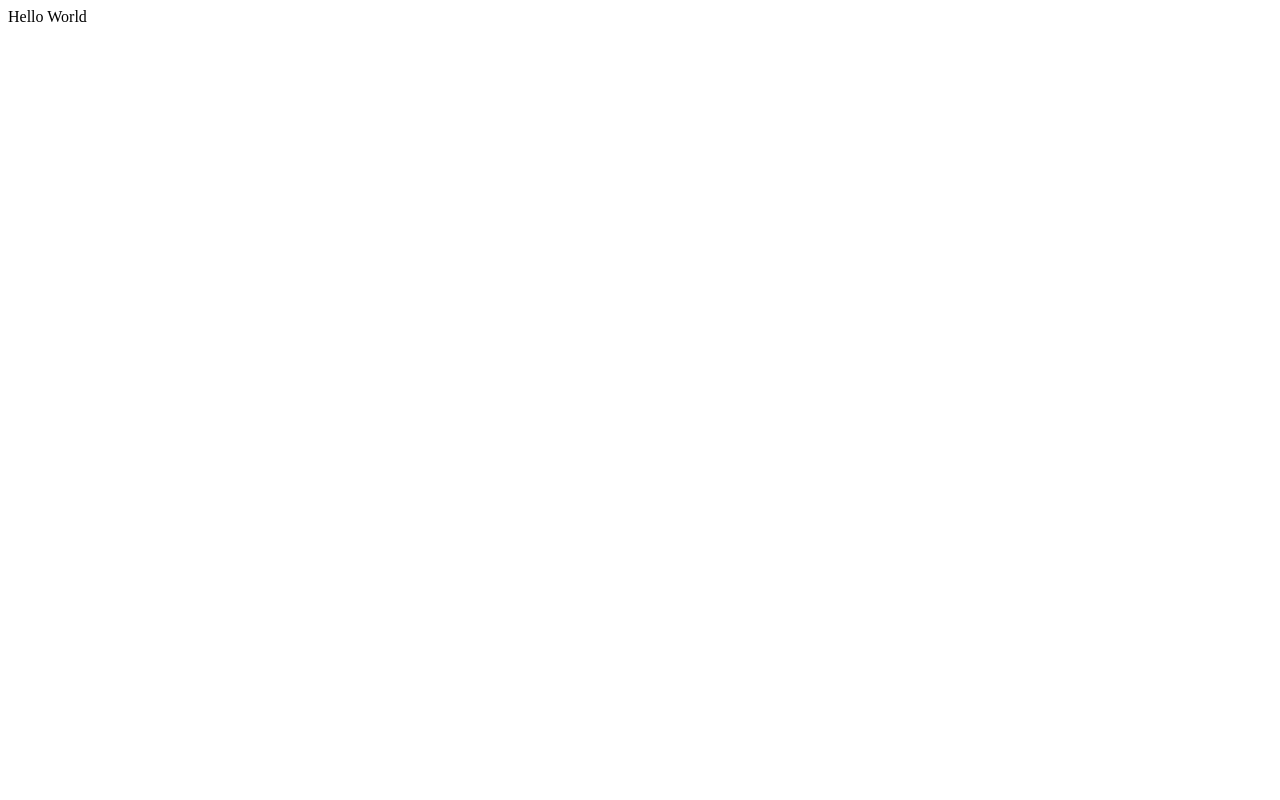
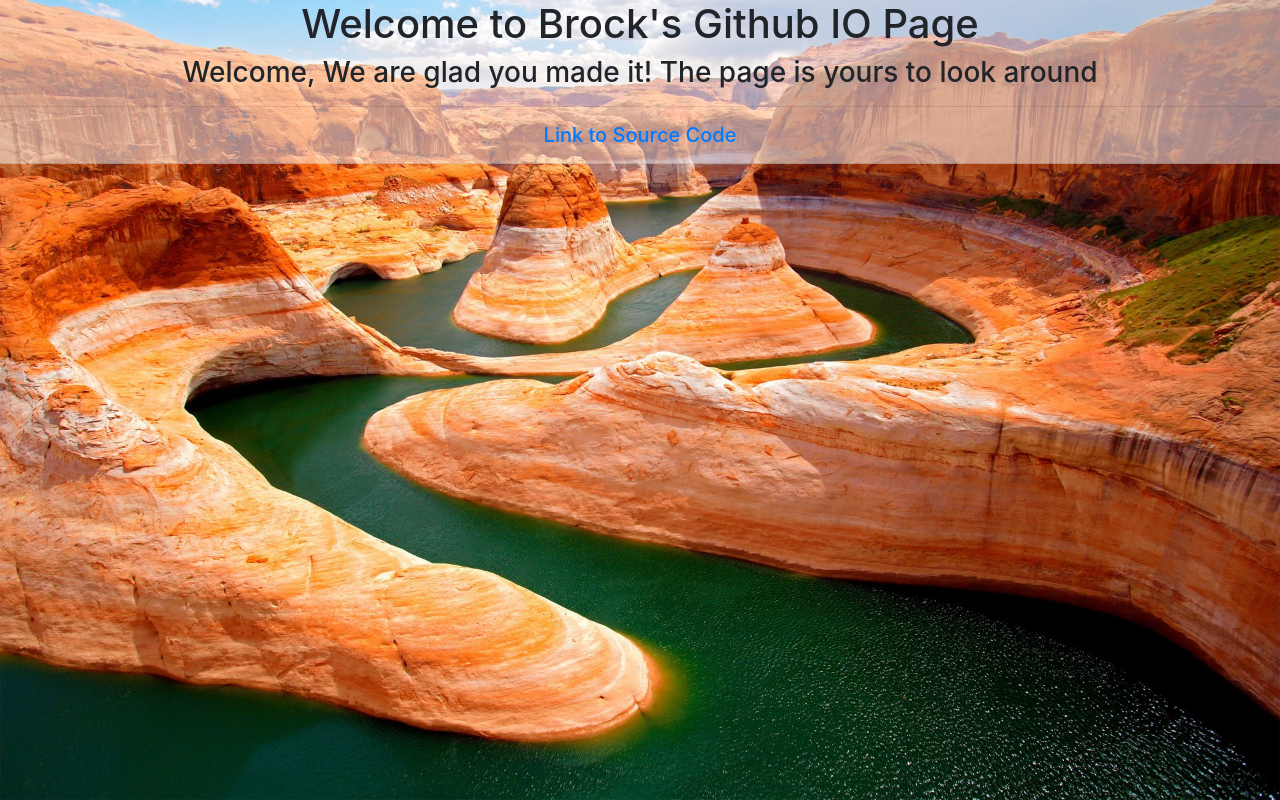
Before and after one commit to Brock-Gibson/brockerboy.github.io, a plain HTML site: page index.html in a window 1280 px wide. Drawn offline with nearby package versions, Linux system fonts and the light colour scheme.

Commit message:
cleaned up index page

```diff
--- a/index.html
+++ b/index.html
@@ -1 +1,38 @@
-Hello World
+<!DOCTYPE <!DOCTYPE html>
+<html>
+<head>
+    <meta charset="utf-8" />
+    <meta http-equiv="X-UA-Compatible" content="IE=edge">
+    <title>Page Title</title>
+    <meta name="viewport" content="width=device-width, initial-scale=1">
+    <link rel="stylesheet" type="text/css" media="screen" href="main.css" />
+    <script src="main.js"></script>
+    <link rel="stylesheet" href="https://maxcdn.bootstrapcdn.com/bootstrap/4.0.0/css/bootstrap.min.css" integrity="sha384-Gn5384xqQ1aoWXA+058RXPxPg6fy4IWvTNh0E263XmFcJlSAwiGgFAW/dAiS6JXm" crossorigin="anonymous">
+
+    <style>
+    html {
+        background: url(canyon-bg.jpg) no-repeat center center fixed;
+        -webkit-background-size: cover;
+        -moz-background-size: cover;
+        -o-background-size: cover;
+        background-size: cover;
+    }
+    .header{
+        background-color: rgba(255,255,255,0.5);
+    }
+    </style>
+</head>
+<body style="background: transparent">
+    <div class="header">
+    <h1 class="text-center">Welcome to Brock's Github IO Page</h1>
+    <h3 class="text-center">Welcome, We are glad you made it! The page is yours to look around</h3>
+    <hr>
+    <h5 class="text-center"> <a href="https://github.com/Brockerboy/brockerboy.github.io"> Link to Source Code</a></h4>
+    <hr>
+    </div>
+
+    <script src="https://code.jquery.com/jquery-3.2.1.slim.min.js" integrity="sha384-KJ3o2DKtIkvYIK3UENzmM7KCkRr/rE9/Qpg6aAZGJwFDMVNA/GpGFF93hXpG5KkN" crossorigin="anonymous"></script>
+    <script src="https://cdnjs.cloudflare.com/ajax/libs/popper.js/1.12.9/umd/popper.min.js" integrity="sha384-ApNbgh9B+Y1QKtv3Rn7W3mgPxhU9K/ScQsAP7hUibX39j7fakFPskvXusvfa0b4Q" crossorigin="anonymous"></script>
+    <script src="https://maxcdn.bootstrapcdn.com/bootstrap/4.0.0/js/bootstrap.min.js" integrity="sha384-JZR6Spejh4U02d8jOt6vLEHfe/JQGiRRSQQxSfFWpi1MquVdAyjUar5+76PVCmYl" crossorigin="anonymous"></script>
+</body>
+</html>
```
Also changed, not shown: canyon-bg.jpg (added).
